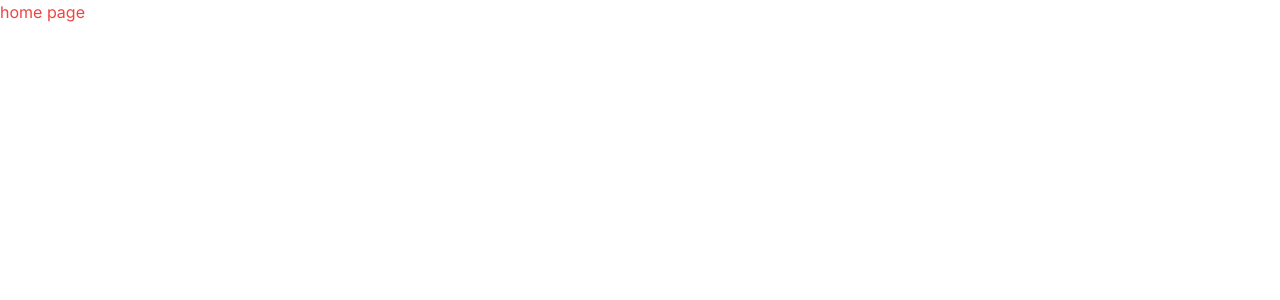
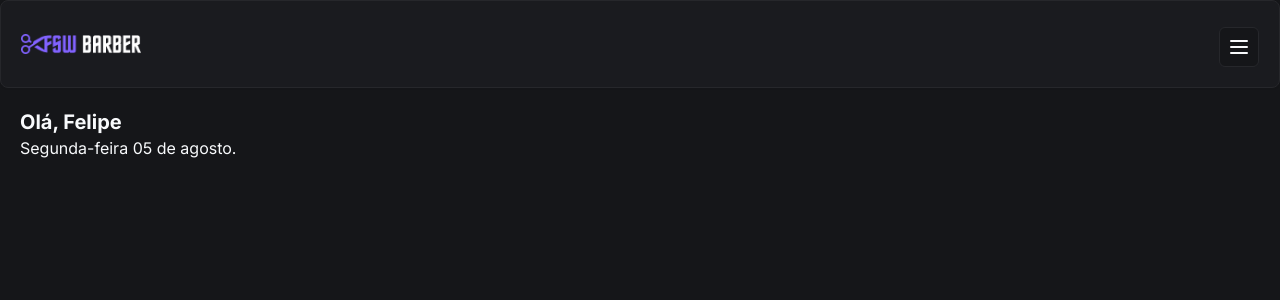
Before and after one commit to Chiqueto/fsw-barber, a Next.js app: page / in a window 1280 px wide. Shown: the top 300 px of the page. Built offline with nearby package versions, Linux system fonts and the light colour scheme.

Commit message:
feat: creating header

```diff
--- /dev/null
+++ b/app/_components/header.tsx
@@ -0,0 +1,18 @@
+import { MenuIcon } from "lucide-react";
+import { Button } from "./ui/button";
+import { Card, CardHeader } from "./ui/card";
+import Image from "next/image";
+const Header = () => {
+  return (
+    <Card>
+      <CardHeader className="p-5 flex flex-row items-center justify-between">
+        <Image alt="FSW Barber" src="/logo.png" height={18} width={120} />
+        <Button size="icon" variant="outline">
+          <MenuIcon />
+        </Button>
+      </CardHeader>
+    </Card>
+  );
+};
+
+export default Header;
--- /dev/null
+++ b/app/_components/ui/card.tsx
@@ -0,0 +1,86 @@
+import * as React from "react";
+
+import { cn } from "@/app/_lib/utils";
+
+const Card = React.forwardRef<
+  HTMLDivElement,
+  React.HTMLAttributes<HTMLDivElement>
+>(({ className, ...props }, ref) => (
+  <div
+    ref={ref}
+    className={cn(
+      "rounded-lg border bg-card text-card-foreground shadow-sm",
+      className,
+    )}
+    {...props}
+  />
+));
+Card.displayName = "Card";
+
+const CardHeader = React.forwardRef<
+  HTMLDivElement,
+  React.HTMLAttributes<HTMLDivElement>
+>(({ className, ...props }, ref) => (
+  <div
+    ref={ref}
+    className={cn("flex flex-col space-y-1.5 p-6", className)}
+    {...props}
+  />
+));
+CardHeader.displayName = "CardHeader";
+
+const CardTitle = React.forwardRef<
+  HTMLParagraphElement,
+  React.HTMLAttributes<HTMLHeadingElement>
+>(({ className, ...props }, ref) => (
+  <h3
+    ref={ref}
+    className={cn(
+      "text-2xl font-semibold leading-none tracking-tight",
+      className,
+    )}
+    {...props}
+  />
+));
+CardTitle.displayName = "CardTitle";
+
+const CardDescription = React.forwardRef<
+  HTMLParagraphElement,
+  React.HTMLAttributes<HTMLParagraphElement>
+>(({ className, ...props }, ref) => (
+  <p
+    ref={ref}
+    className={cn("text-sm text-muted-foreground", className)}
+    {...props}
+  />
+));
+CardDescription.displayName = "CardDescription";
+
+const CardContent = React.forwardRef<
+  HTMLDivElement,
+  React.HTMLAttributes<HTMLDivElement>
+>(({ className, ...props }, ref) => (
+  <div ref={ref} className={cn("p-6 pt-0", className)} {...props} />
+));
+CardContent.displayName = "CardContent";
+
+const CardFooter = React.forwardRef<
+  HTMLDivElement,
+  React.HTMLAttributes<HTMLDivElement>
+>(({ className, ...props }, ref) => (
+  <div
+    ref={ref}
+    className={cn("flex items-center p-6 pt-0", className)}
+    {...props}
+  />
+));
+CardFooter.displayName = "CardFooter";
+
+export {
+  Card,
+  CardHeader,
+  CardFooter,
+  CardTitle,
+  CardDescription,
+  CardContent,
+};
--- /dev/null
+++ b/app/_components/ui/input.tsx
@@ -0,0 +1,25 @@
+import * as React from "react";
+
+import { cn } from "@/app/_lib/utils";
+
+export interface InputProps
+  extends React.InputHTMLAttributes<HTMLInputElement> {}
+
+const Input = React.forwardRef<HTMLInputElement, InputProps>(
+  ({ className, type, ...props }, ref) => {
+    return (
+      <input
+        type={type}
+        className={cn(
+          "flex h-10 w-full rounded-md border border-input bg-background px-3 py-2 text-sm ring-offset-background file:border-0 file:bg-transparent file:text-sm file:font-medium placeholder:text-muted-foreground focus-visible:outline-none focus-visible:ring-2 focus-visible:ring-ring focus-visible:ring-offset-2 disabled:cursor-not-allowed disabled:opacity-50",
+          className,
+        )}
+        ref={ref}
+        {...props}
+      />
+    );
+  },
+);
+Input.displayName = "Input";
+
+export { Input };
--- a/app/layout.tsx
+++ b/app/layout.tsx
@@ -15,7 +15,7 @@
   children: React.ReactNode;
 }>) {
   return (
-    <html lang="en">
+    <html lang="en" className="dark">
       <body className={inter.className}>{children}</body>
     </html>
   );
--- a/app/page.tsx
+++ b/app/page.tsx
@@ -1,7 +1,16 @@
-"use client"
+"use client";
+
+import Header from "./_components/header";
 
 export default function Home() {
   return (
-    <h1 className="text-red-500">home page</h1>
+    <div>
+      {/* Header */}
+      <Header />
+      <div className="p-5">
+        <h2 className="text-xl font-bold">Olá, Felipe</h2>
+        <p>Segunda-feira 05 de agosto.</p>
+      </div>
+    </div>
   );
 }
```
Also changed, not shown: public/logo.png (added), 1 other file (tests, documents, lock files or other folders).
